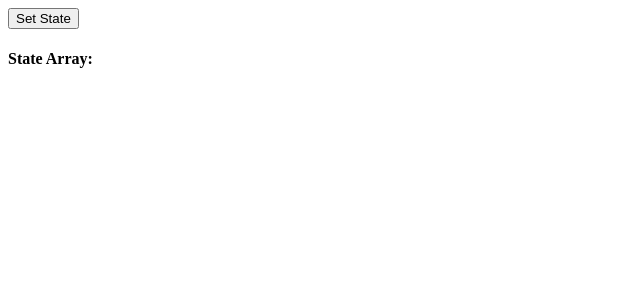
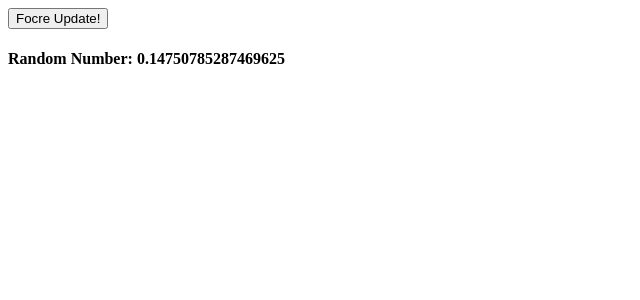
Before and after one commit to nugentmichael/react-app, a React app: page / in a window 1280 px wide. Shown: the top 300 px of the page, without its empty margins (0-640 px from the left). Built offline with nearby package versions, Linux system fonts and the light colour scheme.

Commit message:
Use the forceUpdate() method to update a component manually.

```diff
--- a/App.js
+++ b/App.js
@@ -3,26 +3,18 @@ import React, { Component } from 'react';
 class App extends Component {
     constructor() {
         super();
+        this.forceUpdateHandler = this.forceUpdateHandler.bind(this);
+    }
 
-        this.state = {
-            data: []
-        }
-
-        this.setStateHandler = this.setStateHandler.bind(this);
-    };
-
-    setStateHandler() {
-        const item = "setState...";
-        const myArray = this.state.data.slice();
-        myArray.push(item);
-        this.setState({data: myArray});
+    forceUpdateHandler() {
+        this.forceUpdate();
     };
 
     render() {
         return (
             <div>
-                <button onClick={this.setStateHandler}>Set State</button>
-                <h4>State Array: {this.state.data}</h4>
+                <button onClick={this.forceUpdateHandler}>Focre Update!</button>
+                <h4>Random Number: {Math.random()}</h4>
             </div>
         )
     }
```
